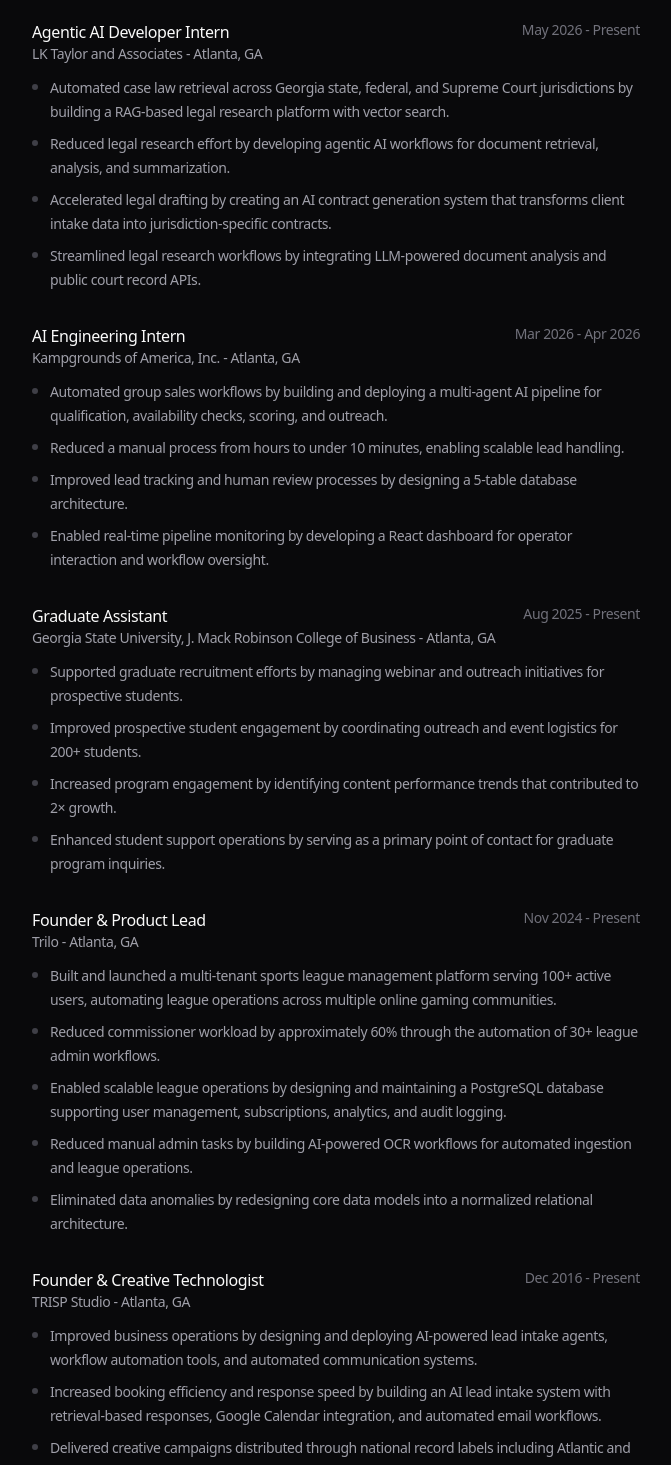
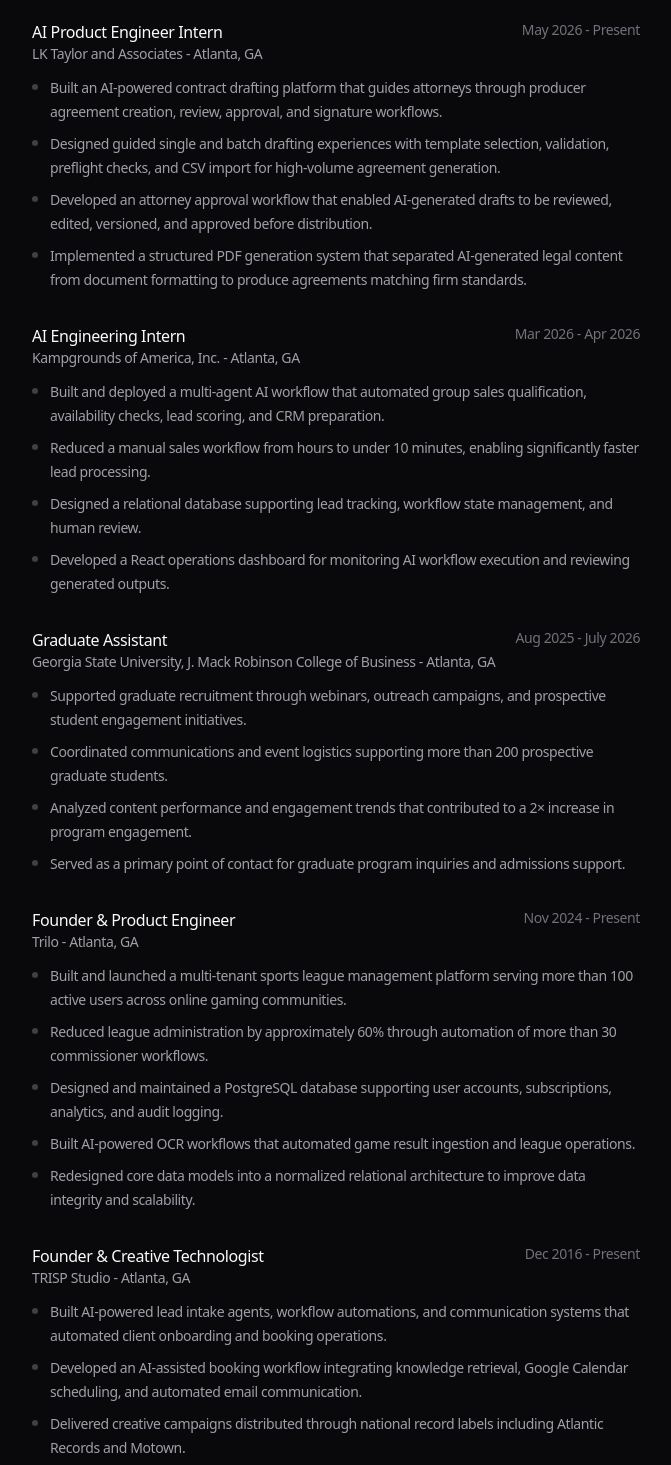
Before and after one commit to jemarisapp/Personal-Site, a Next.js app: page / in a window 1280 px wide. Shown: the part 680-2145 px from the top of the page, without its empty margins (304-975 px from the left). Built offline with nearby package versions, Linux system fonts and the light colour scheme.

Commit message:
chore: sync site with resume [auto]

```diff
--- a/app/page.tsx
+++ b/app/page.tsx
@@ -63,15 +63,15 @@
 
 const EXPERIENCE = [
   {
-    title: 'Agentic AI Developer Intern',
+    title: 'AI Product Engineer Intern',
     company: 'LK Taylor and Associates',
     location: 'Atlanta, GA',
     date: 'May 2026 - Present',
     bullets: [
-      'Automated case law retrieval across Georgia state, federal, and Supreme Court jurisdictions by building a RAG-based legal research platform with vector search.',
-      'Reduced legal research effort by developing agentic AI workflows for document retrieval, analysis, and summarization.',
-      'Accelerated legal drafting by creating an AI contract generation system that transforms client intake data into jurisdiction-specific contracts.',
-      'Streamlined legal research workflows by integrating LLM-powered document analysis and public court record APIs.',
+      'Built an AI-powered contract drafting platform that guides attorneys through producer agreement creation, review, approval, and signature workflows.',
+      'Designed guided single and batch drafting experiences with template selection, validation, preflight checks, and CSV import for high-volume agreement generation.',
+      'Developed an attorney approval workflow that enabled AI-generated drafts to be reviewed, edited, versioned, and approved before distribution.',
+      'Implemented a structured PDF generation system that separated AI-generated legal content from document formatting to produce agreements matching firm standards.',
     ],
   },
   {
@@ -80,35 +80,35 @@
     location: 'Atlanta, GA',
     date: 'Mar 2026 - Apr 2026',
     bullets: [
-      'Automated group sales workflows by building and deploying a multi-agent AI pipeline for qualification, availability checks, scoring, and outreach.',
-      'Reduced a manual process from hours to under 10 minutes, enabling scalable lead handling.',
-      'Improved lead tracking and human review processes by designing a 5-table database architecture.',
-      'Enabled real-time pipeline monitoring by developing a React dashboard for operator interaction and workflow oversight.',
+      'Built and deployed a multi-agent AI workflow that automated group sales qualification, availability checks, lead scoring, and CRM preparation.',
+      'Reduced a manual sales workflow from hours to under 10 minutes, enabling significantly faster lead processing.',
+      'Designed a relational database supporting lead tracking, workflow state management, and human review.',
+      'Developed a React operations dashboard for monitoring AI workflow execution and reviewing generated outputs.',
     ],
   },
   {
     title: 'Graduate Assistant',
     company: 'Georgia State University, J. Mack Robinson College of Business',
     location: 'Atlanta, GA',
-    date: 'Aug 2025 - Present',
+    date: 'Aug 2025 - July 2026',
     bullets: [
-      'Supported graduate recruitment efforts by managing webinar and outreach initiatives for prospective students.',
-      'Improved prospective student engagement by coordinating outreach and event logistics for 200+ students.',
-      'Increased program engagement by identifying content performance trends that contributed to 2× growth.',
-      'Enhanced student support operations by serving as a primary point of contact for graduate program inquiries.',
+      'Supported graduate recruitment through webinars, outreach campaigns, and prospective student engagement initiatives.',
+      'Coordinated communications and event logistics supporting more than 200 prospective graduate students.',
+      'Analyzed content performance and engagement trends that contributed to a 2× increase in program engagement.',
+      'Served as a primary point of contact for graduate program inquiries and admissions support.',
     ],
   },
   {
-    title: 'Founder & Product Lead',
+    title: 'Founder & Product Engineer',
     company: 'Trilo',
     location: 'Atlanta, GA',
     date: 'Nov 2024 - Present',
     bullets: [
-      'Built and launched a multi-tenant sports league management platform serving 100+ active users, automating league operations across multiple online gaming communities.',
-      'Reduced commissioner workload by approximately 60% through the automation of 30+ league admin workflows.',
-      'Enabled scalable league operations by designing and maintaining a PostgreSQL database supporting user management, subscriptions, analytics, and audit logging.',
-      'Reduced manual admin tasks by building AI-powered OCR workflows for automated ingestion and league operations.',
-      'Eliminated data anomalies by redesigning core data models into a normalized relational architecture.',
+      'Built and launched a multi-tenant sports league management platform serving more than 100 active users across online gaming communities.',
+      'Reduced league administration by approximately 60% through automation of more than 30 commissioner workflows.',
+      'Designed and maintained a PostgreSQL database supporting user accounts, subscriptions, analytics, and audit logging.',
+      'Built AI-powered OCR workflows that automated game result ingestion and league operations.',
+      'Redesigned core data models into a normalized relational architecture to improve data integrity and scalability.',
     ],
   },
   {
@@ -117,9 +117,9 @@
     location: 'Atlanta, GA',
     date: 'Dec 2016 - Present',
     bullets: [
-      'Improved business operations by designing and deploying AI-powered lead intake agents, workflow automation tools, and automated communication systems.',
-      'Increased booking efficiency and response speed by building an AI lead intake system with retrieval-based responses, Google Calendar integration, and automated email workflows.',
-      'Delivered creative campaigns distributed through national record labels including Atlantic and Motown.',
+      'Built AI-powered lead intake agents, workflow automations, and communication systems that automated client onboarding and booking operations.',
+      'Developed an AI-assisted booking workflow integrating knowledge retrieval, Google Calendar scheduling, and automated email communication.',
+      'Delivered creative campaigns distributed through national record labels including Atlantic Records and Motown.',
     ],
   },
 ]
```
